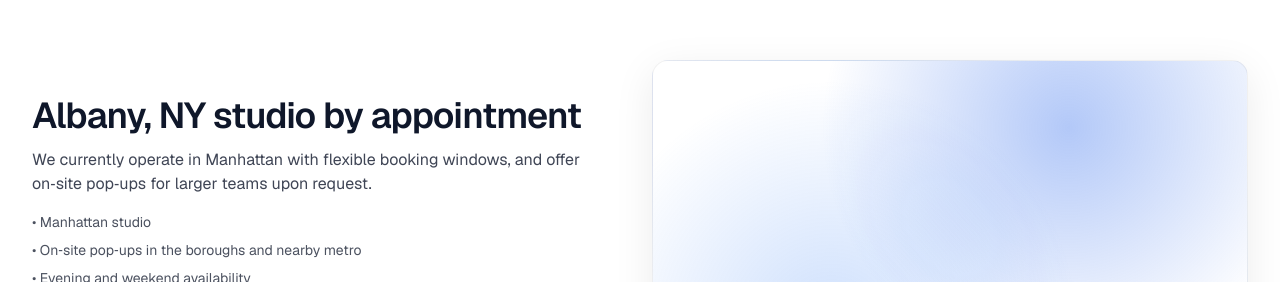
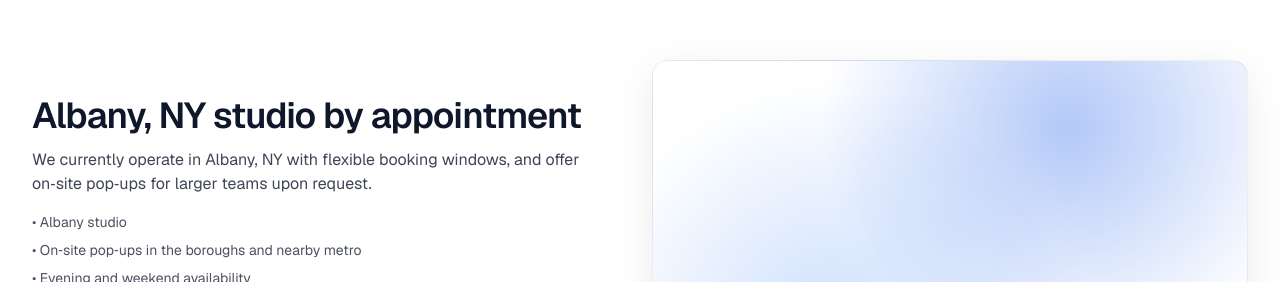
Before and after one commit to HuSoftSolutions/walkthrunysite, a Next.js app: page / in a window 1280 px wide. Shown: the part 1343-1625 px from the top of the page. Built offline with nearby package versions, Linux system fonts and the light colour scheme; no server answers.

Commit message:
fix: city reference

```diff
--- a/app/page.js
+++ b/app/page.js
@@ -105,10 +105,10 @@ export default function Home() {
           <div>
             <h2 className="text-3xl sm:text-4xl font-semibold tracking-tight">Albany, NY studio by appointment</h2>
             <p className="mt-3 text-foreground/80 max-w-prose">
-              We currently operate in Manhattan with flexible booking windows, and offer on‑site pop‑ups for larger teams upon request.
+              We currently operate in Albany, NY with flexible booking windows, and offer on‑site pop‑ups for larger teams upon request.
             </p>
             <ul className="mt-4 space-y-2 text-foreground/75 text-sm">
-              <li>• Manhattan studio</li>
+              <li>• Albany studio</li>
               <li>• On‑site pop‑ups in the boroughs and nearby metro</li>
               <li>• Evening and weekend availability</li>
             </ul>
```
